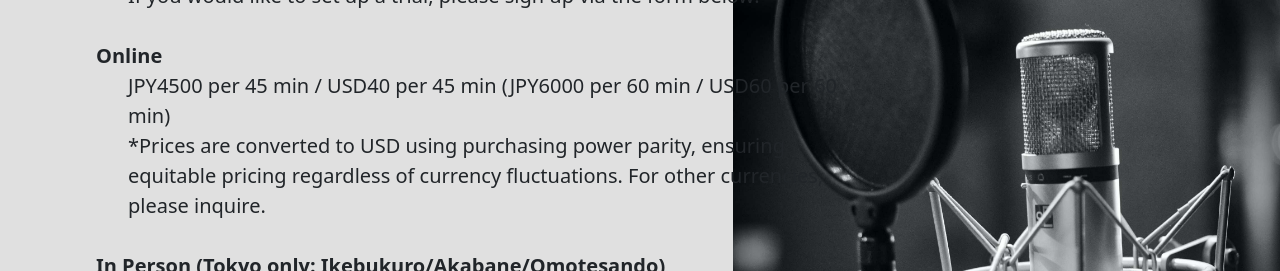
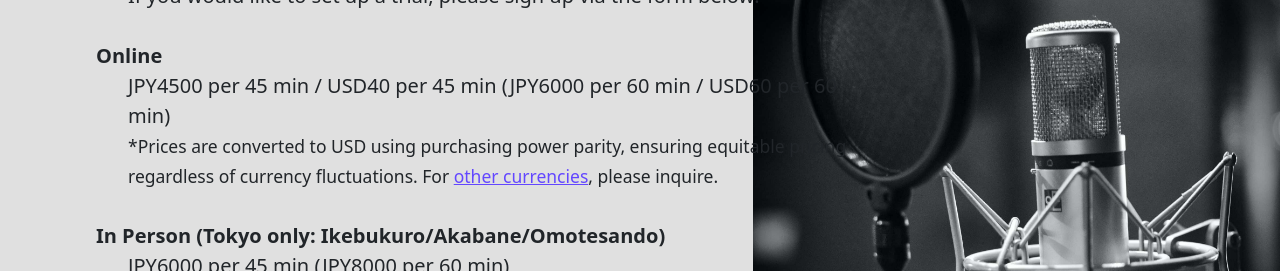
Before and after one commit to remiyamazaki03/remi, a React (Vite) app: page /voicecoach in a window 1280 px wide. Shown: the part 2540-2811 px from the top of the page. Built offline with nearby package versions, Linux system fonts and the light colour scheme.

Commit message:
Update pricing

```diff
--- a/src/languages/en/voicecoach.json
+++ b/src/languages/en/voicecoach.json
@@ -19,7 +19,9 @@
   "menu2": "If you would like to set up a trial, please sign up via the form below!",
   "price2": "Online",
   "menu3": "JPY4500 per 45 min / USD40 per 45 min (JPY6000 per 60 min / USD60 per 60 min)",
-  "menu4": "*Prices are converted to USD using purchasing power parity, ensuring equitable pricing regardless of currency fluctuations. For other currencies, please inquire.",
+  "menu4a": "*Prices are converted to USD using purchasing power parity, ensuring equitable pricing regardless of currency fluctuations. For ",
+  "menu4link": "other currencies",
+  "menu4b": ", please inquire.",
   "price3": "In Person (Tokyo only: Ikebukuro/Akabane/Omotesando)",
   "menu5": "JPY6000 per 45 min (JPY8000 per 60 min)",
   "menu6": "If you would like to inquire about other Tokyo locations, please let me know.",
--- a/src/languages/ja/voicecoach.json
+++ b/src/languages/ja/voicecoach.json
@@ -19,7 +19,9 @@
   "menu2": "無料トライアルご希望の場合は、下のフォームからご連絡ください。",
   "price2": "オンライン",
   "menu3": "４５分：Y4500（６０分：Y6000）",
-  "menu4": "Zoomを使用します",
+  "menu4a": "*Zoomを使用します",
+  "menu4link": "",
+  "menu4b": "",
   "price3": "対面式（東京のみ：池袋・赤羽・表参道）",
   "menu5": "４５分：Y6000（６０分：Y8000）",
   "menu6": "東京付近で他の場所のご相談ご希望の場合は、下記フォームからお問い合わせください。",
--- a/src/pages/Voicecoach.jsx
+++ b/src/pages/Voicecoach.jsx
@@ -111,7 +111,21 @@ export default function Voicecoach() {
                 <ul className="subList">
                   <li>{t("voicecoach.menu3")}</li>
                   <li>
-                    <Trans i18nKey="voicecoach.menu4"></Trans>
+                    <small>
+                      {t("voicecoach.menu4a")}
+                      <a
+                        href="https://wise.com/gb/currency-converter/jpy-to-usd-rate?amount=4500"
+                        target="_blank"
+                        rel="noopener noreferrer"
+                        style={{
+                          color: "#6347ff",
+                        }}
+                      >
+                        {" "}
+                        {t("voicecoach.menu4link")}
+                      </a>
+                      {t("voicecoach.menu4b")}
+                    </small>
                   </li>
                 </ul>{" "}
                 <br />
```
